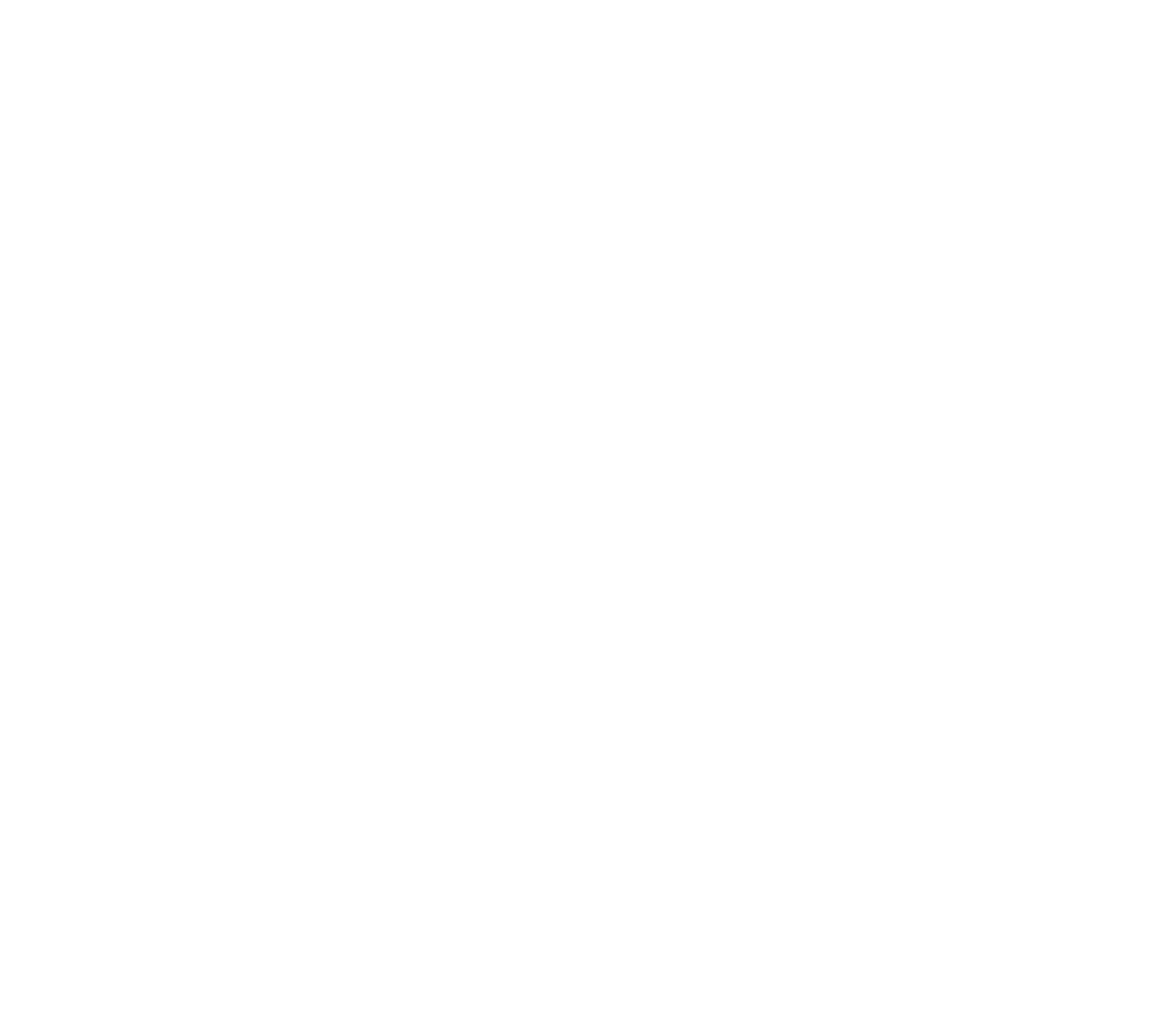
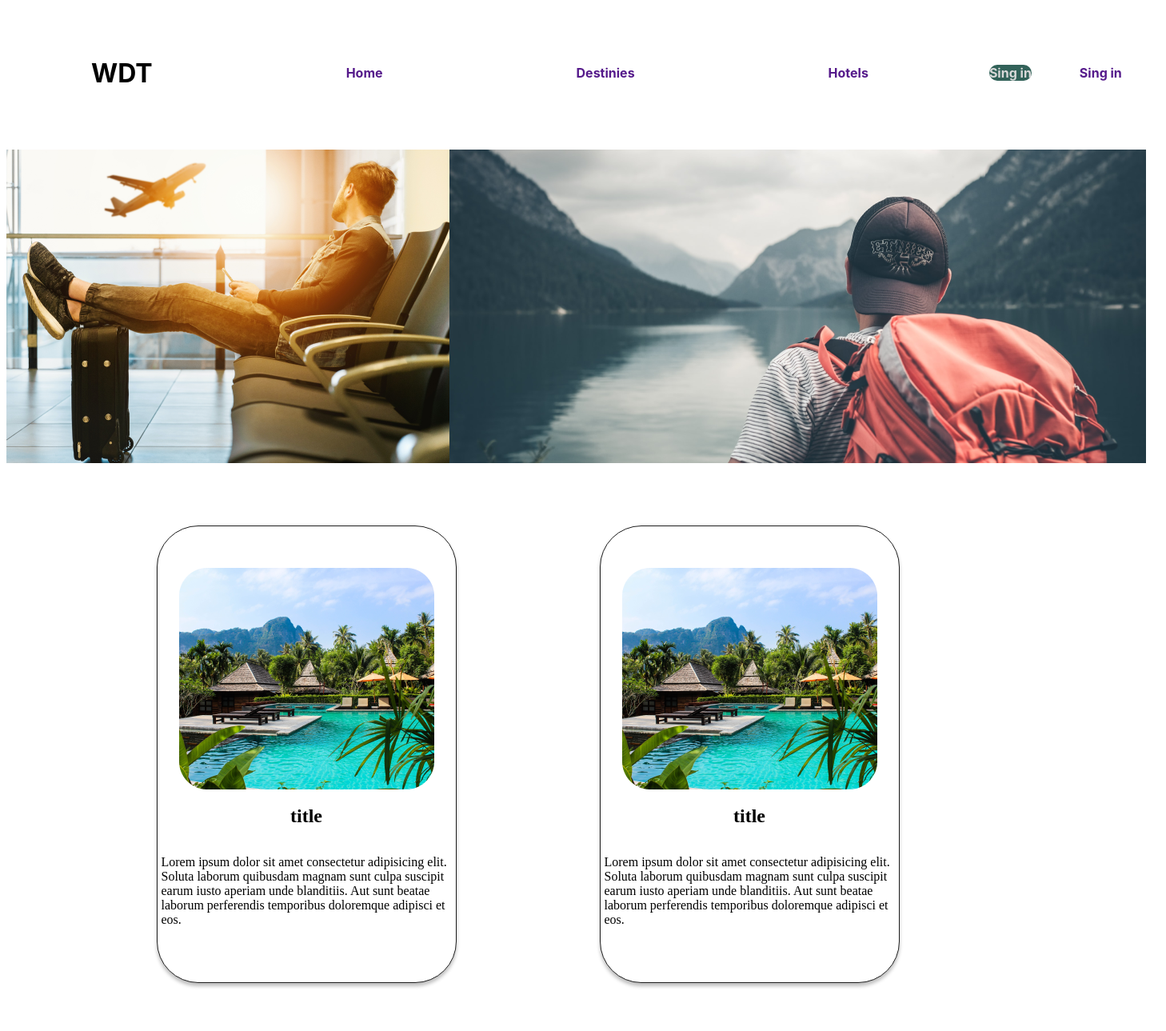
Before and after one commit to James-Gamboa/Practica-1-Hotel, a website: page index.html in a window 1280 px wide. Shown: the top 1289 px of the page at 80% size, 1458 px wide, since content can reach past the window. Before the commit the page ends 800 px from the top, so only its background shows below. Drawn offline with Linux system fonts and the light colour scheme.

Commit message:
update index

```diff
--- a/index.html
+++ b/index.html
@@ -5,8 +5,89 @@
     <meta http-equiv="X-UA-Compatible" content="IE=edge" />
     <meta name="viewport" content="width=device-width, initial-scale=1.0" />
     <link rel="stylesheet" href="public/css/styles.css" />
-    <title>Document</title>
+    <title>Home Page</title>
   </head>
   <body>
+    <header>
+      <h1>WDT</h1>
+      <ol class="header_navbar">
+        <li class="navbar"><a href="">Home</a></li>
+        <li class="navbar"><a href="">Destinies</a></li>
+        <li class="navbar"><a href="">Hotels</a></li>
+        <li class="login"><a href="">Sing in</a></li>
+        <li class="login"><a href="">Sing in</a></li>
+      </ol>
+    </header>
+    <main>
+      <section class="home_images">
+        <img src="public/img/home.png" alt="" />
+        <img src="public/img/home1.png" alt="" />
+      </section>
+      <section class="travel_list">
+        <ol  class="travel_list">
+          <li>
+            <img src="public/img/perhentian-islands.png" alt="" />
+            <h2>title</h2>
+            <p>
+              Lorem ipsum dolor sit amet consectetur adipisicing elit. Soluta
+              laborum quibusdam magnam sunt culpa suscipit earum iusto aperiam
+              unde blanditiis. Aut sunt beatae laborum perferendis temporibus
+              doloremque adipisci et eos.
+            </p>
+          </li>
+          <li>
+            <img src="public/img/perhentian-islands.png" alt="" />
+            <h2>title</h2>
+            <p>
+              Lorem ipsum dolor sit amet consectetur adipisicing elit. Soluta
+              laborum quibusdam magnam sunt culpa suscipit earum iusto aperiam
+              unde blanditiis. Aut sunt beatae laborum perferendis temporibus
+              doloremque adipisci et eos.
+            </p>
+          </li>
+          <li>
+            <img src="public/img/perhentian-islands.png" alt="" />
+            <h2>title</h2>
+            <p>
+              Lorem ipsum dolor sit amet consectetur adipisicing elit. Soluta
+              laborum quibusdam magnam sunt culpa suscipit earum iusto aperiam
+              unde blanditiis. Aut sunt beatae laborum perferendis temporibus
+              doloremque adipisci et eos.
+            </p>
+          </li>
+          <li>
+            <img src="public/img/perhentian-islands.png" alt="" />
+            <h2>title</h2>
+            <p>
+              Lorem ipsum dolor sit amet consectetur adipisicing elit. Soluta
+              laborum quibusdam magnam sunt culpa suscipit earum iusto aperiam
+              unde blanditiis. Aut sunt beatae laborum perferendis temporibus
+              doloremque adipisci et eos.
+            </p>
+          </li>
+          <li>
+            <img src="public/img/perhentian-islands.png" alt="" />
+            <h2>title</h2>
+            <p>
+              Lorem ipsum dolor sit amet consectetur adipisicing elit. Soluta
+              laborum quibusdam magnam sunt culpa suscipit earum iusto aperiam
+              unde blanditiis. Aut sunt beatae laborum perferendis temporibus
+              doloremque adipisci et eos.
+            </p>
+          </li>
+          <li>
+            <img src="public/img/perhentian-islands.png" alt="" />
+            <h2>title</h2>
+            <p>
+              Lorem ipsum dolor sit amet consectetur adipisicing elit. Soluta
+              laborum quibusdam magnam sunt culpa suscipit earum iusto aperiam
+              unde blanditiis. Aut sunt beatae laborum perferendis temporibus
+              doloremque adipisci et eos.
+            </p>
+          </li>
+        </ol>
+      </section>
+    </main>
+    <footer></footer>
   </body>
 </html>
--- a/sass/layout/_footer.scss
+++ b/sass/layout/_footer.scss
@@ -0,0 +1,5 @@
+footer {
+  width: 1425px;
+  height: 291px;
+  background: #326259;
+}
--- a/sass/layout/_header.scss
+++ b/sass/layout/_header.scss
@@ -0,0 +1,43 @@
+header {
+  display: flex;
+  margin: 25px;
+  width: 1425px;
+  height: 132px;
+  align-items: center;
+  font-family: "Inter";
+  font-style: normal;
+  font-weight: 700;
+
+  h1 {
+    font-weight: 700;
+    font-size: 32px;
+    line-height: 39px;
+    margin: 81px;
+  }
+  ol {
+    list-style: none;
+    display: flex;
+    align-items: center;
+    a {
+      text-decoration: none;
+    }
+  }
+  .header_navbar {
+    :nth-child(4) {
+      background: #326259;
+      border-radius: 15px;
+
+
+      a { width: 166px;
+      height: 56px;
+        color: #d9d9d9;
+      }
+    }
+  }
+  .navbar {
+    margin: 121px;
+  }
+  .login {
+    margin: 30px;
+  }
+}
--- /dev/null
+++ b/sass/pages/_index.scss
@@ -0,0 +1,38 @@
+body {
+  max-width: 1425px;
+  max-height: 2156px;
+}
+main{
+
+    .travel_list {
+        display: flex;
+        flex-wrap: wrap;
+        justify-content: space-evenly;
+        li {
+          display: flex;
+          width: 363px;
+          height: 560px;
+          background: #ffffff;
+          border: 1px solid #1e1e1e;
+          box-shadow: 0px 4px 4px rgb(0 0 0 / 25%);
+          border-radius: 52px;
+          flex-wrap: wrap;
+          flex-direction: column;
+          align-items: center;
+          justify-content: center;
+          padding: 5px;
+          margin: 31.5px;
+        }
+        li:hover{
+            cursor: pointer;
+            transform: translateY(-5%);
+        }
+      }
+      section{
+          margin: 30px auto;
+      }
+      .home_images {
+        display: flex;
+      }
+
+}
--- a/sass/styles.scss
+++ b/sass/styles.scss
@@ -3,7 +3,7 @@
 @import "base/typography";
 
 @import"pages/hotel";
-
+@import "pages/index";
 @import "layout/footer";
 @import "layout/header";
 
```
Also changed, not shown: public/css/styles.css, public/img/home.png (added), public/img/home1.png (added), 1 other file.
